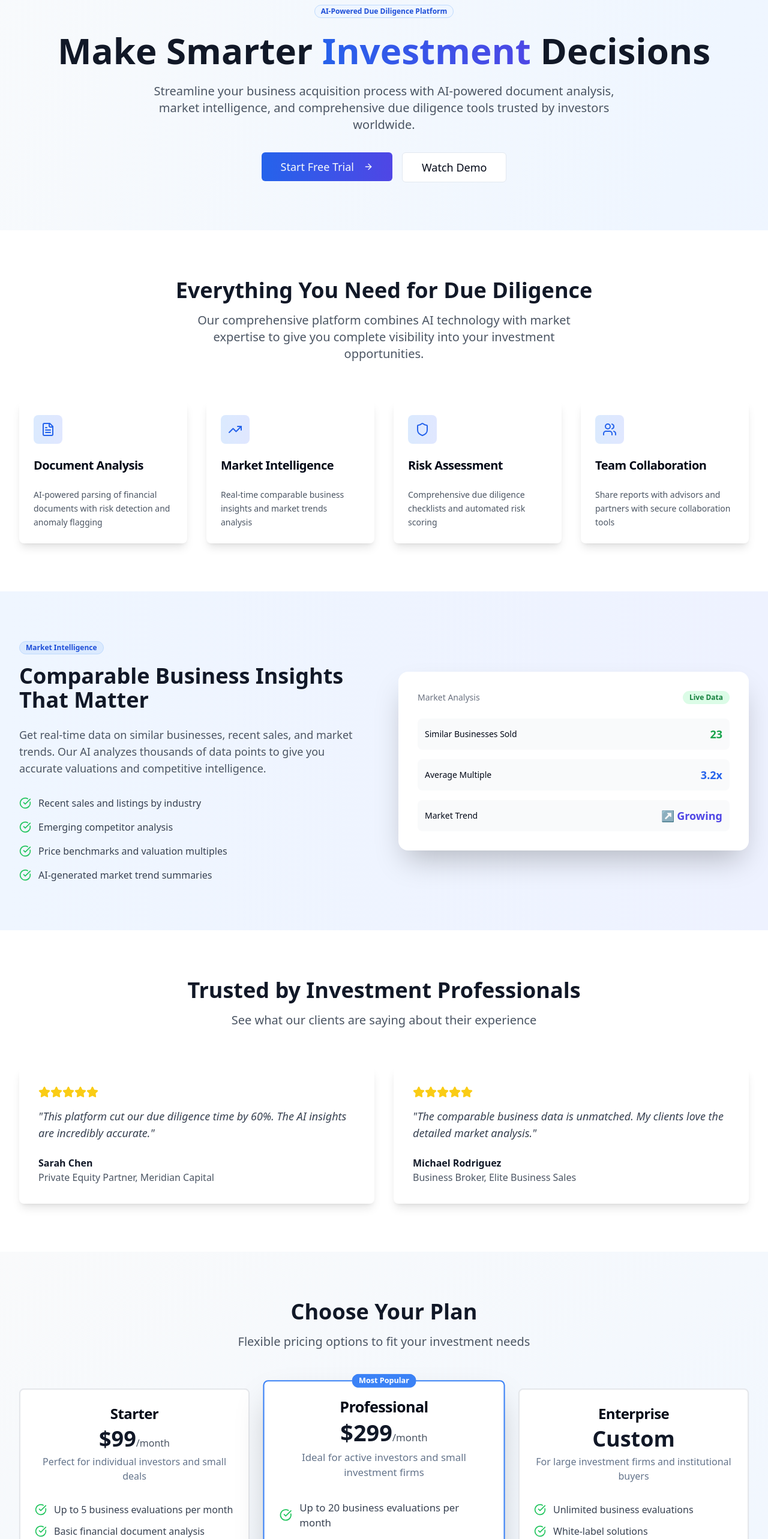
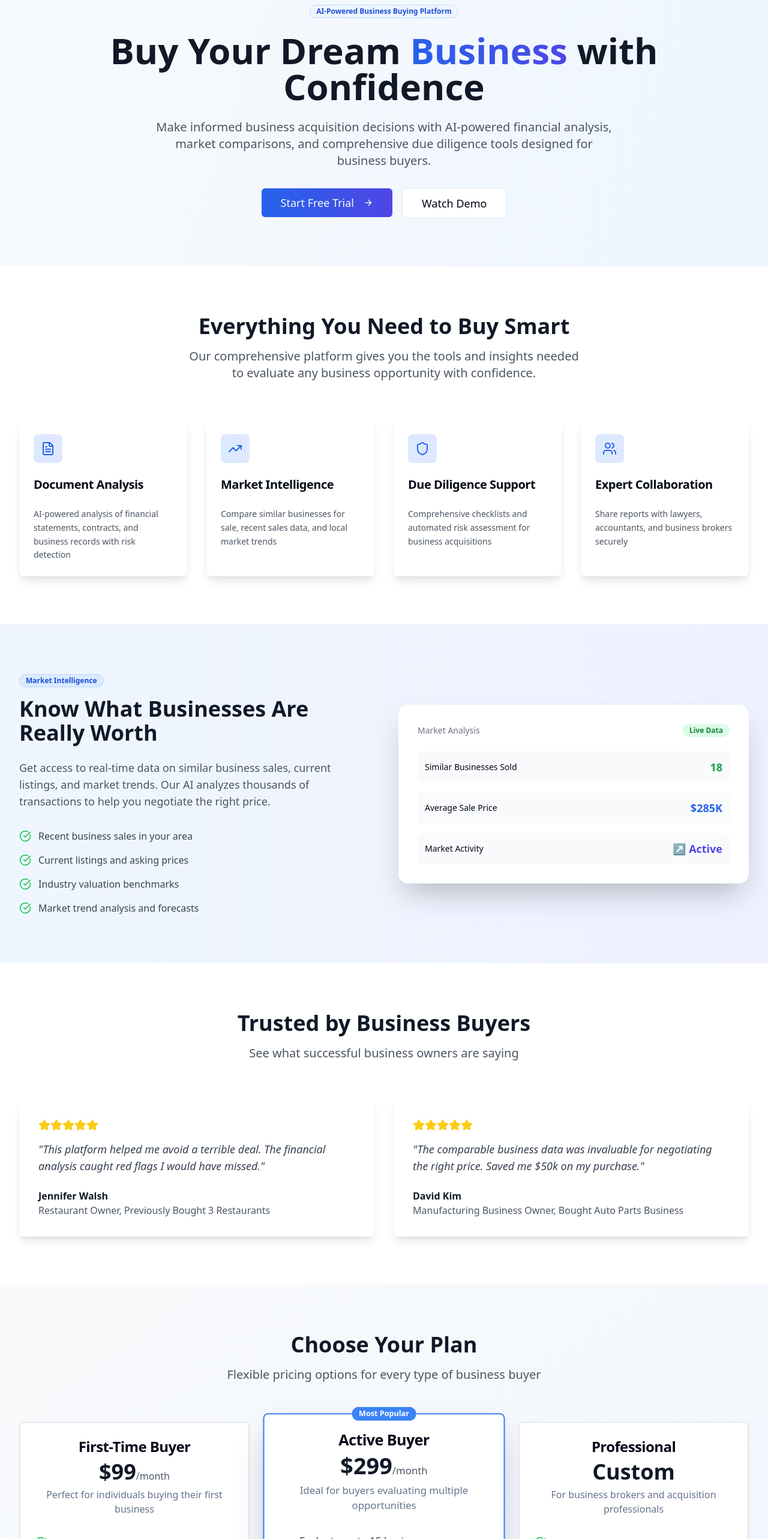
Before and after one commit to divu112311/insight-business-compass, a React (Vite) app: page / in a window 1280 px wide. Shown: the part 140-2706 px from the top of the page at 60% size. Built offline with nearby package versions, Linux system fonts and the light colour scheme.

Commit message:
Refine landing page for buyers
Update the landing page to target buyers instead of investors.

```diff
--- a/src/pages/Index.tsx
+++ b/src/pages/Index.tsx
@@ -9,69 +9,69 @@ const Index = () => {
     {
       icon: FileText,
       title: "Document Analysis",
-      description: "AI-powered parsing of financial documents with risk detection and anomaly flagging"
+      description: "AI-powered analysis of financial statements, contracts, and business records with risk detection"
     },
     {
       icon: TrendingUp,
       title: "Market Intelligence",
-      description: "Real-time comparable business insights and market trends analysis"
+      description: "Compare similar businesses for sale, recent sales data, and local market trends"
     },
     {
       icon: Shield,
-      title: "Risk Assessment",
-      description: "Comprehensive due diligence checklists and automated risk scoring"
+      title: "Due Diligence Support",
+      description: "Comprehensive checklists and automated risk assessment for business acquisitions"
     },
     {
       icon: Users,
-      title: "Team Collaboration",
-      description: "Share reports with advisors and partners with secure collaboration tools"
+      title: "Expert Collaboration",
+      description: "Share reports with lawyers, accountants, and business brokers securely"
     }
   ];
 
   const pricingPlans = [
     {
-      name: "Starter",
+      name: "First-Time Buyer",
       price: "$99",
       period: "/month",
-      description: "Perfect for individual investors and small deals",
+      description: "Perfect for individuals buying their first business",
       features: [
-        "Up to 5 business evaluations per month",
+        "Evaluate up to 3 businesses per month",
         "Basic financial document analysis",
-        "Market comparables database",
+        "Comparable sales database access",
         "Standard due diligence checklist",
         "Email support"
       ],
       popular: false
     },
     {
-      name: "Professional",
+      name: "Active Buyer",
       price: "$299",
       period: "/month",
-      description: "Ideal for active investors and small investment firms",
+      description: "Ideal for buyers evaluating multiple opportunities",
       features: [
-        "Up to 20 business evaluations per month",
+        "Evaluate up to 15 businesses per month",
         "Advanced AI risk assessment",
         "Real-time market alerts",
         "Custom due diligence workflows",
-        "Collaboration tools",
+        "Collaboration with advisors",
         "Priority support",
-        "API access"
+        "Market trend reports"
       ],
       popular: true
     },
     {
-      name: "Enterprise",
+      name: "Professional",
       price: "Custom",
       period: "",
-      description: "For large investment firms and institutional buyers",
+      description: "For business brokers and acquisition professionals",
       features: [
         "Unlimited business evaluations",
-        "White-label solutions",
+        "White-label client reports",
         "Custom integrations",
         "Dedicated account manager",
         "Advanced analytics dashboard",
         "SLA guarantees",
-        "On-premise deployment options"
+        "Training and onboarding"
       ],
       popular: false
     }
@@ -79,17 +79,17 @@ const Index = () => {
 
   const testimonials = [
     {
-      name: "Sarah Chen",
-      role: "Private Equity Partner",
-      company: "Meridian Capital",
-      content: "This platform cut our due diligence time by 60%. The AI insights are incredibly accurate.",
+      name: "Jennifer Walsh",
+      role: "Restaurant Owner",
+      company: "Previously Bought 3 Restaurants",
+      content: "This platform helped me avoid a terrible deal. The financial analysis caught red flags I would have missed.",
       rating: 5
     },
     {
-      name: "Michael Rodriguez",
-      role: "Business Broker",
-      company: "Elite Business Sales",
-      content: "The comparable business data is unmatched. My clients love the detailed market analysis.",
+      name: "David Kim",
+      role: "Manufacturing Business Owner",
+      company: "Bought Auto Parts Business",
+      content: "The comparable business data was invaluable for negotiating the right price. Saved me $50k on my purchase.",
       rating: 5
     }
   ];
@@ -123,16 +123,16 @@ const Index = () => {
       <section className="py-20 px-4 sm:px-6 lg:px-8">
         <div className="max-w-7xl mx-auto text-center">
           <Badge className="mb-6 bg-blue-50 text-blue-700 border-blue-200">
-            AI-Powered Due Diligence Platform
+            AI-Powered Business Buying Platform
           </Badge>
           <h1 className="text-5xl md:text-6xl font-bold text-gray-900 mb-6 leading-tight">
-            Make Smarter
-            <span className="bg-gradient-to-r from-blue-600 to-indigo-600 bg-clip-text text-transparent"> Investment </span>
-            Decisions
+            Buy Your Dream
+            <span className="bg-gradient-to-r from-blue-600 to-indigo-600 bg-clip-text text-transparent"> Business </span>
+            with Confidence
           </h1>
           <p className="text-xl text-gray-600 mb-8 max-w-3xl mx-auto">
-            Streamline your business acquisition process with AI-powered document analysis,
-            market intelligence, and comprehensive due diligence tools trusted by investors worldwide.
+            Make informed business acquisition decisions with AI-powered financial analysis,
+            market comparisons, and comprehensive due diligence tools designed for business buyers.
           </p>
           <div className="flex flex-col sm:flex-row gap-4 justify-center">
             <Button size="lg" className="bg-gradient-to-r from-blue-600 to-indigo-600 hover:from-blue-700 hover:to-indigo-700 text-lg px-8 py-6">
@@ -151,11 +151,11 @@ const Index = () => {
         <div className="max-w-7xl mx-auto">
           <div className="text-center mb-16">
             <h2 className="text-4xl font-bold text-gray-900 mb-4">
-              Everything You Need for Due Diligence
+              Everything You Need to Buy Smart
             </h2>
             <p className="text-xl text-gray-600 max-w-2xl mx-auto">
-              Our comprehensive platform combines AI technology with market expertise to give you
-              complete visibility into your investment opportunities.
+              Our comprehensive platform gives you the tools and insights needed to
+              evaluate any business opportunity with confidence.
             </p>
           </div>
 
@@ -188,28 +188,28 @@ const Index = () => {
                 Market Intelligence
               </Badge>
               <h3 className="text-4xl font-bold text-gray-900 mb-6">
-                Comparable Business Insights That Matter
+                Know What Businesses Are Really Worth
               </h3>
               <p className="text-lg text-gray-600 mb-8">
-                Get real-time data on similar businesses, recent sales, and market trends.
-                Our AI analyzes thousands of data points to give you accurate valuations and competitive intelligence.
+                Get access to real-time data on similar business sales, current listings, and market trends.
+                Our AI analyzes thousands of transactions to help you negotiate the right price.
               </p>
               <div className="space-y-4">
                 <div className="flex items-center space-x-3">
                   <CheckCircle className="h-5 w-5 text-green-500" />
-                  <span className="text-gray-700">Recent sales and listings by industry</span>
+                  <span className="text-gray-700">Recent business sales in your area</span>
                 </div>
                 <div className="flex items-center space-x-3">
                   <CheckCircle className="h-5 w-5 text-green-500" />
-                  <span className="text-gray-700">Emerging competitor analysis</span>
+                  <span className="text-gray-700">Current listings and asking prices</span>
                 </div>
                 <div className="flex items-center space-x-3">
                   <CheckCircle className="h-5 w-5 text-green-500" />
-                  <span className="text-gray-700">Price benchmarks and valuation multiples</span>
+                  <span className="text-gray-700">Industry valuation benchmarks</span>
                 </div>
                 <div className="flex items-center space-x-3">
                   <CheckCircle className="h-5 w-5 text-green-500" />
-                  <span className="text-gray-700">AI-generated market trend summaries</span>
+                  <span className="text-gray-700">Market trend analysis and forecasts</span>
                 </div>
               </div>
             </div>
@@ -223,15 +223,15 @@ const Index = () => {
                   <div className="space-y-4">
                     <div className="flex justify-between items-center p-3 bg-gray-50 rounded-lg">
                       <span className="text-sm font-medium">Similar Businesses Sold</span>
-                      <span className="text-lg font-bold text-green-600">23</span>
+                      <span className="text-lg font-bold text-green-600">18</span>
                     </div>
                     <div className="flex justify-between items-center p-3 bg-gray-50 rounded-lg">
-                      <span className="text-sm font-medium">Average Multiple</span>
-                      <span className="text-lg font-bold text-blue-600">3.2x</span>
+                      <span className="text-sm font-medium">Average Sale Price</span>
+                      <span className="text-lg font-bold text-blue-600">$285K</span>
                     </div>
                     <div className="flex justify-between items-center p-3 bg-gray-50 rounded-lg">
-                      <span className="text-sm font-medium">Market Trend</span>
-                      <span className="text-lg font-bold text-indigo-600">↗ Growing</span>
+                      <span className="text-sm font-medium">Market Activity</span>
+                      <span className="text-lg font-bold text-indigo-600">↗ Active</span>
                     </div>
                   </div>
                 </div>
@@ -246,10 +246,10 @@ const Index = () => {
         <div className="max-w-7xl mx-auto">
           <div className="text-center mb-16">
             <h2 className="text-4xl font-bold text-gray-900 mb-4">
-              Trusted by Investment Professionals
+              Trusted by Business Buyers
             </h2>
             <p className="text-xl text-gray-600">
-              See what our clients are saying about their experience
+              See what successful business owners are saying
             </p>
           </div>
 
@@ -284,7 +284,7 @@ const Index = () => {
               Choose Your Plan
             </h2>
             <p className="text-xl text-gray-600">
-              Flexible pricing options to fit your investment needs
+              Flexible pricing options for every type of business buyer
             </p>
           </div>
 
@@ -319,7 +319,7 @@ const Index = () => {
                     className={`w-full ${plan.popular ? 'bg-gradient-to-r from-blue-600 to-indigo-600 hover:from-blue-700 hover:to-indigo-700' : ''}`}
                     variant={plan.popular ? "default" : "outline"}
                   >
-                    {plan.name === "Enterprise" ? "Contact Sales" : "Start Free Trial"}
+                    {plan.name === "Professional" ? "Contact Sales" : "Start Free Trial"}
                   </Button>
                 </CardContent>
               </Card>
@@ -332,10 +332,10 @@ const Index = () => {
       <section className="py-20 px-4 sm:px-6 lg:px-8 bg-gradient-to-r from-blue-600 to-indigo-600">
         <div className="max-w-4xl mx-auto text-center">
           <h2 className="text-4xl font-bold text-white mb-6">
-            Ready to Transform Your Due Diligence Process?
+            Ready to Find Your Perfect Business?
           </h2>
           <p className="text-xl text-blue-100 mb-8">
-            Join thousands of investors who trust DueDiligence.ai for their business evaluations
+            Join thousands of successful business buyers who trust DueDiligence.ai for their acquisitions
           </p>
           <div className="flex flex-col sm:flex-row gap-4 justify-center">
             <Button size="lg" className="bg-white text-blue-600 hover:bg-gray-50 text-lg px-8 py-6">
@@ -361,7 +361,7 @@ const Index = () => {
                 <span className="text-xl font-bold">DueDiligence.ai</span>
               </div>
               <p className="text-gray-400">
-                AI-powered due diligence platform for smarter investment decisions.
+                AI-powered due diligence platform for smart business buying decisions.
               </p>
             </div>
             <div>
```
